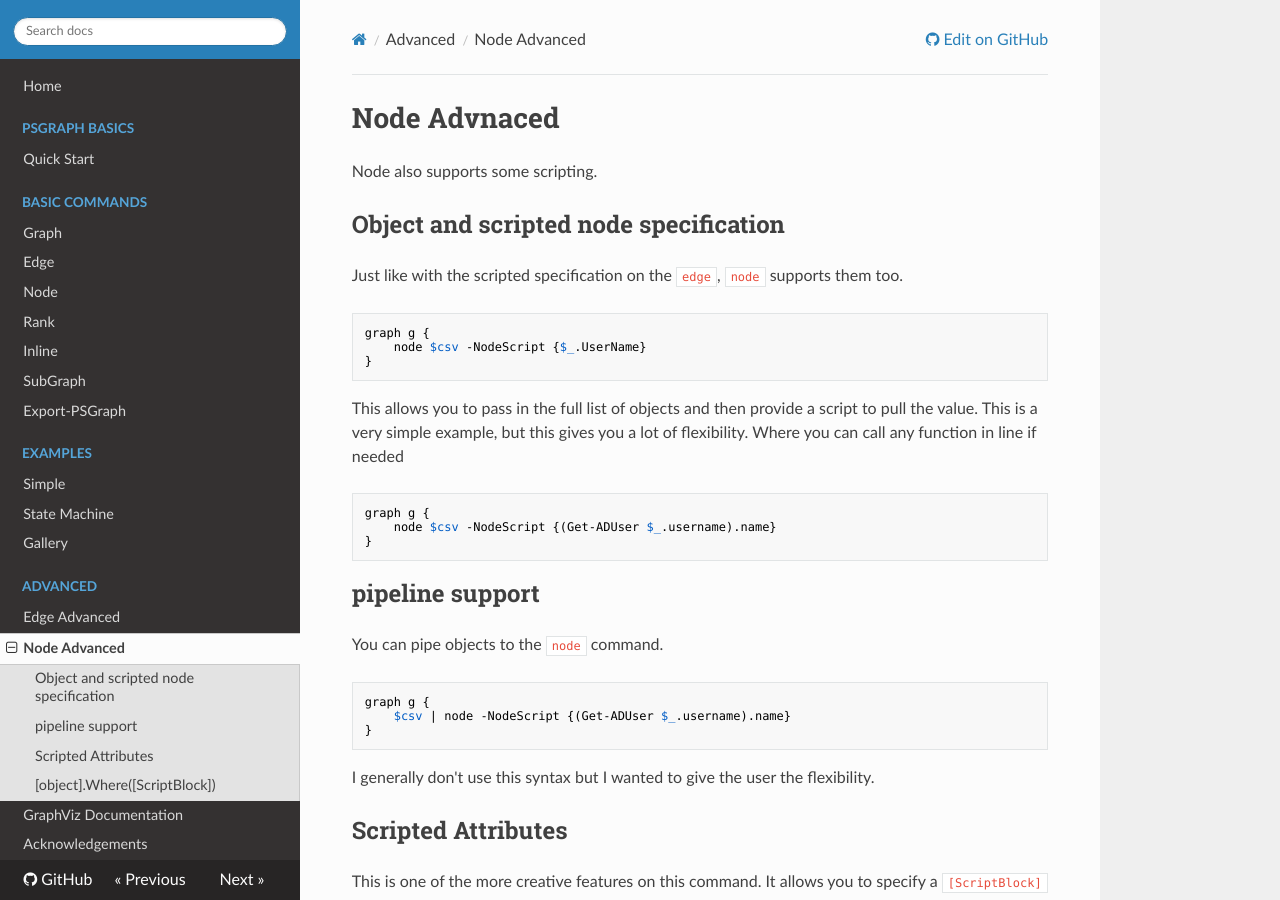
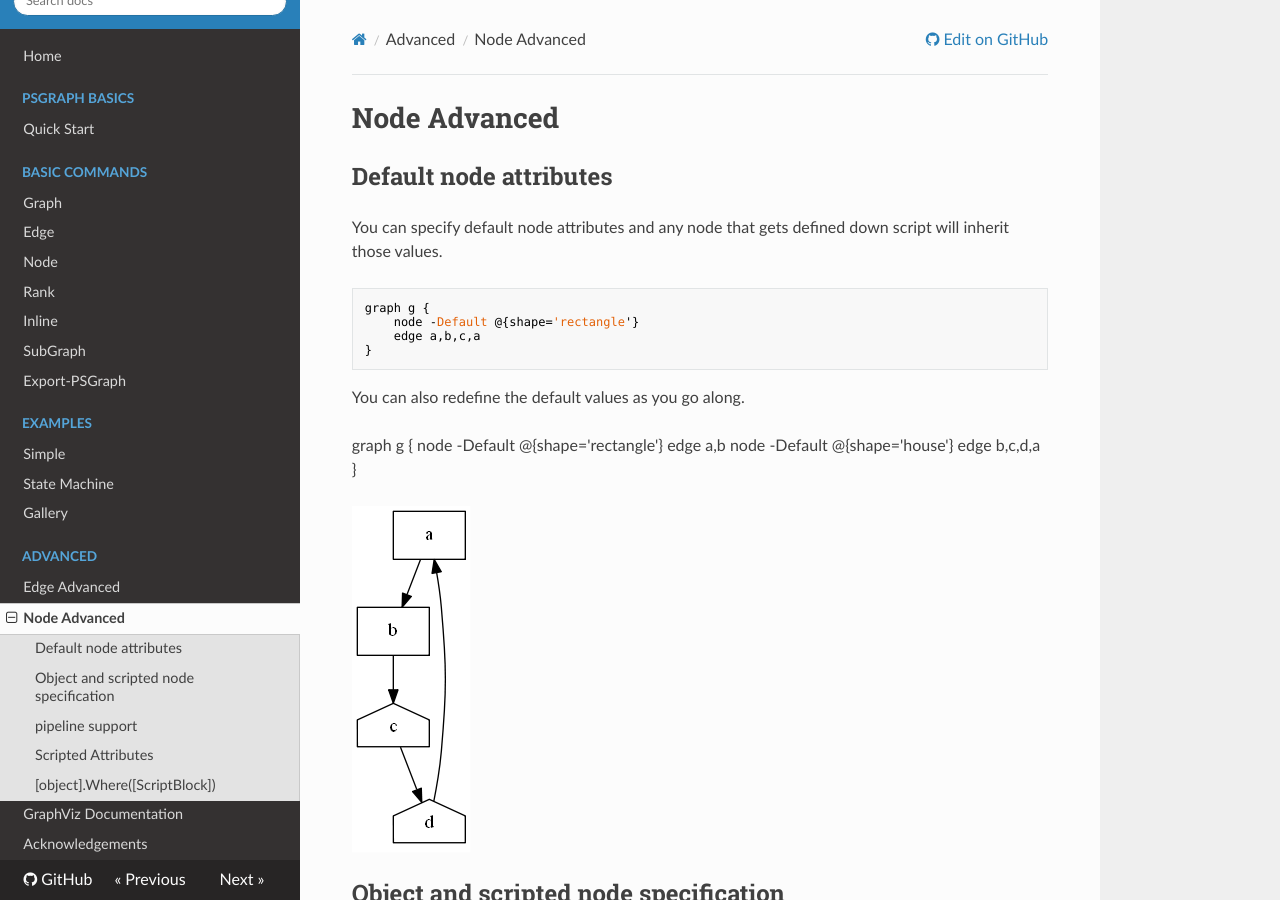
Before and after one commit to KevinMarquette/PSGraph, an MkDocs documentation site: the page built from docs/Command-Node-Advanced.md, in a window 1280 px wide and 900 px high. Built offline with MkDocs 1.6.1, drawn with Linux system fonts in a browser that asks for light colours; nearby versions of some CDN libraries; old or Windows-style settings are respelled for this version of MkDocs.

Commit message:
Added some more advanced features

```diff
--- a/docs/Command-Edge-Advanced.md
+++ b/docs/Command-Edge-Advanced.md
@@ -2,7 +2,7 @@
 The command has several advanced features built into it.
 
 ## Edge Attributes
-According to the DOT specification, you can supply several attibutes that modify the edge. The most common one is giving it a label.
+According to the DOT specification, you can supply several attributes that modify the edge. The most common one is giving it a label.
 
     graph g {
         edge here there -Attributes @{label='to'}
--- a/docs/Command-Node-Advanced.md
+++ b/docs/Command-Node-Advanced.md
@@ -1,5 +1,24 @@
-# Node Advnaced
-Node also supports some scripting.
+# Node Advanced
+## Default node attributes
+You can specify default node attributes and any node that gets defined down script will inherit those values.
+
+    graph g {
+        node -Default @{shape='rectangle'}
+        edge a,b,c,a
+    }
+
+You can also redefine the default values as you go along.
+
+   graph g {
+        node -Default @{shape='rectangle'}
+        edge a,b
+        node -Default @{shape='house'}
+        edge b,c,d,a
+    }
+
+
+[![Source](images/defaultNode.png)](images/defaultNode.png)
+
 
 ## Object and scripted node specification
 Just like with the scripted specification on the `edge`, `node` supports them too.
```
Also changed, not shown: docs/images/defaultNode.png (added).
